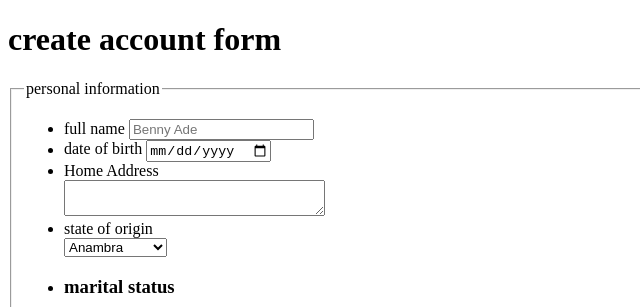
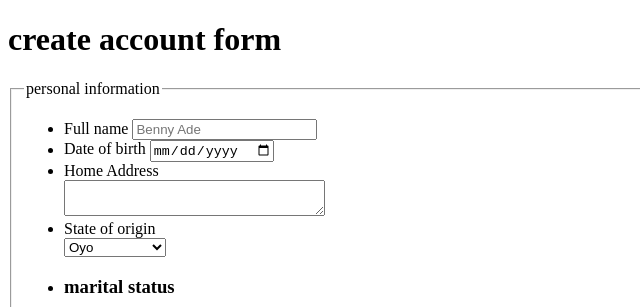
Before and after one commit to bennygirl/markingup-letter, a plain HTML site: page accountform.html in a window 1280 px wide. Shown: the top 307 px of the page, 0-640 px from the left. Drawn offline with Linux system fonts and the light colour scheme.

Commit message:
new commit

```diff
--- a/accountform.html
+++ b/accountform.html
@@ -12,11 +12,11 @@
             <legend>personal information</legend>
             <ul>
                 <li>
-                    <label for="full name">full name</label>
-                    <input type="text" name="name" id="full name" placeholder="Benny Ade">
+                    <label for="full name">Full name</label>
+                    <input type="text" name="name" id="Full name" placeholder="Benny Ade">
                 </li>
                 <li>
-                    <label for="dob">date of birth</label>
+                    <label for="dob">Date of birth</label>
                     <input type="date" name="date" id="dob" required>
                 </li>
                 <li>
@@ -25,22 +25,66 @@
 
                 </li>
                 <li>
-                <label for="soo">state of origin</label> <br>
+                <label for="soo">State of origin</label> <br>
                 <select>
-                    <optgroup label="south">
-                        <option value="og">ogun</option>
-                        <option value="ab">Abia</option>
-                        <option value="an" selected>Anambra</option>
+                    <optgroup label="South West">
+                        <option value="od">Ondo</option>
+                        <option value="os">Osun</option>
+                        <option value="oy" selected>Oyo</option>
                         <option value="lg">Lagos</option>
-                        <option value="ak">Akwa-ibom</option>
+                        <option value="ek">Ekiti</option>
+                        <option value="og">Ogun</option>
 
 
-                    </optgroup label="North">
-                    <option value="Kd">Kaduna</option>
-                    <option value="aj">Abuja</option>
-                    <option value="pl">Plateau</option>
-                    <option value="ni">Niger</option>
-                    <optgroup>
+                    <optgroup label="South South">
+                    <option value="cr">Cross river</option>
+                    <option value="dt">Delta</option>
+                    <option value="ed">Edo</option>
+                    <option value="by">Bayelsa</option>
+                    <option value="ri">Rivers</option>
+                    <option value="ak">Akwa ibom</option>
+
+                    <optgroup label="South East">
+                        <option value="ar">Anambra</option>
+                        <option value="ab">Abia</option>
+                        <option value="en">Enugu</option>
+                        <option value="eb">Ebonyi</option>
+                        <option value="im">Imo</option>
+
+
+                        <optgroup label="North North">
+                            <option value="kd">Kaduna</option>
+                            <option value="kn">Kano</option>
+                            <option value="zf">Zamfara</option>
+                            <option value="kb">Kebbi</option>
+                            <option value="sk">Sokoto</option>
+                            <option value="ks">Katsina</option>
+                            <option value="jg">Jigawa</option>
+
+                            <optgroup label="North East">
+                                <option value="ad">Adamawa</option>
+                                <option value="gb">Gombe</option>
+                                <option value="ba">Bauch</option>
+                                <option value="yb">Yobe</option>
+                                <option value="ta">Taraba</option>
+
+                                <optgroup label="North Central">
+                                    <option value="ng">Niger</option>
+                                    <option value="pl">Plateau</option>
+                                    <option value="kg">Kogi</option>
+                                    <option value="bn">Benue</option>
+                                    <option value="kw">Kwara</option>
+
+                                </optgroup>
+
+                            </optgroup>
+
+                        </optgroup>
+
+
+
+                    </optgroup>
+
 
                     </optgroup>
                 </select>
```
Also changed, not shown: inline.html (+3 -3 lines), letter.html (+5 -5 lines), media/about.txt.
